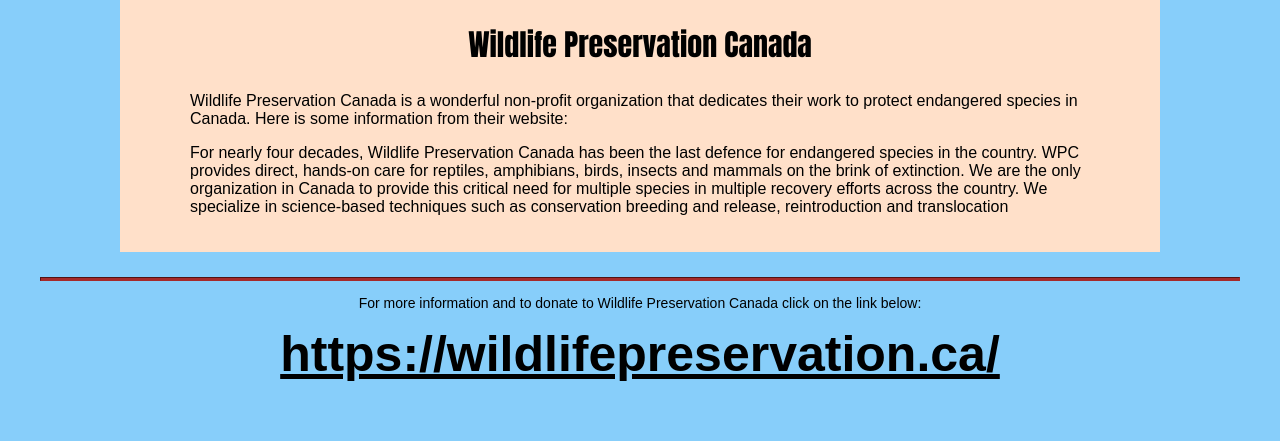
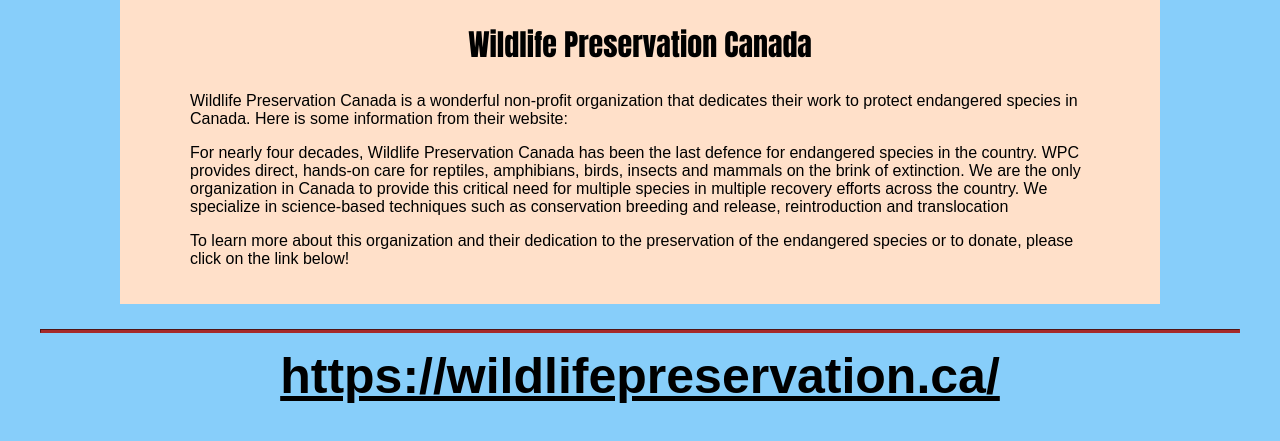
Before and after one commit to WildLifehome/WildLifehome.github.io, a plain HTML site: page index.html in a window 1280 px wide. Shown: the part 4447-4888 px from the top of the page. Drawn offline with Linux system fonts and the light colour scheme.

Commit message:
Update index.html

```diff
--- a/index.html
+++ b/index.html
@@ -55,13 +55,17 @@
             <article class="item">
             <p class="dessert">For nearly four decades, Wildlife Preservation Canada has been the last defence for endangered species in the country. WPC provides direct, hands-on care for reptiles, amphibians, birds, insects and mammals on the brink of extinction. We are the only organization in Canada to provide this critical need for multiple species in multiple recovery efforts across the country. We specialize in science-based techniques such as conservation breeding and release, reintroduction and translocation</p>
           </article>
+          </article>
+            <article class="item">
+            <p class="dessert">To learn more about this organization and their dedication to the preservation of the endangered species or to donate, please click on the link below!</p>
+          </article>
         </section>
 
       </main>
       <hr class="bottom-line">
       <footer>
-        <p>For more information and to donate to Wildlife Preservation Canada click on the link below:</p>
-            <p></p><a id="myLink" href="https://wildlifepreservation.ca/" class="button" target="_blank">https://wildlifepreservation.ca/</a>
+        <p>
+         <a id="myLink" href="https://wildlifepreservation.ca/" class="button" target="_blank">https://wildlifepreservation.ca/</a>
         </p>
       </footer>
   </div>
```
